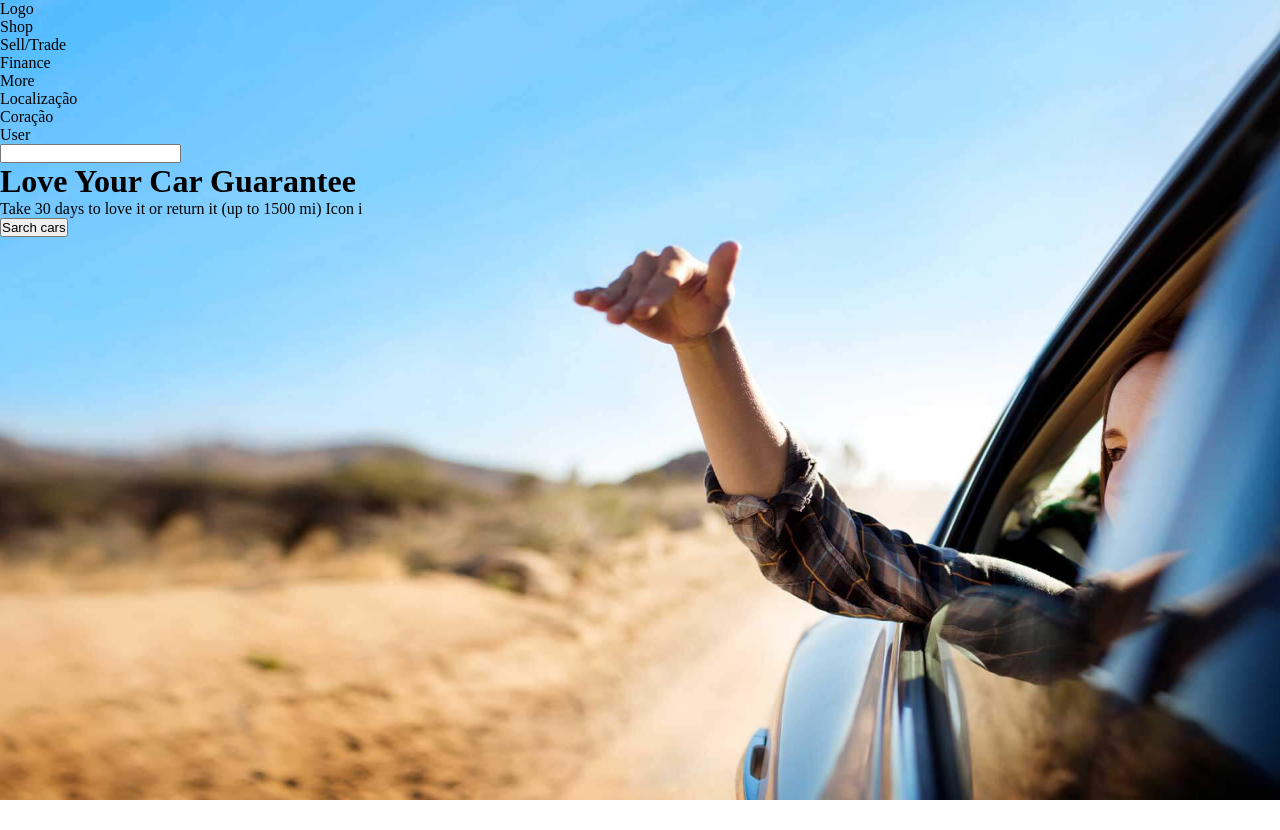
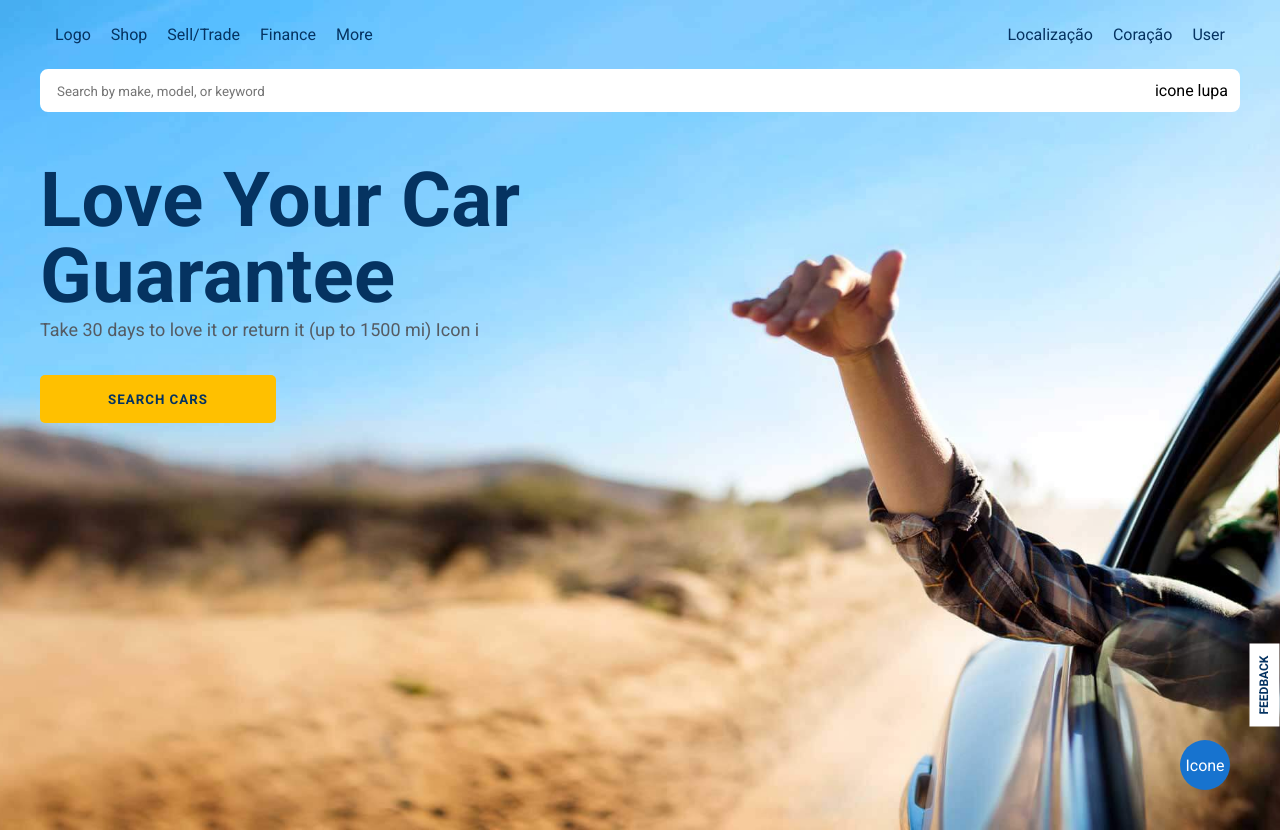
Before and after one commit to devsamuellgc/projeto-01, a plain HTML site: page index.html in a window 1280 px wide. Before the commit the page ends 800 px from the top, so only its background shows below. Drawn offline with Linux system fonts and the light colour scheme.

Commit message:
Finalização da estilização

```diff
--- a/assets/css/style.css
+++ b/assets/css/style.css
@@ -1,12 +1,139 @@
-*{
+* {
     margin: 0;
     padding: 0;
+    font-family: 'Roboto';
 }
 
-main {
+li {
+    list-style: none;
+}
+
+.main-body {
     background-image: url('../images/lycg-xl.jpg');
     height: 100vh;
     background-repeat: no-repeat;
-    background-position: center center;
+    background-position: 30% center;
     background-size: cover;
+    padding: 15px 40px;
+    display: flex;
+    flex-direction: column;
+    gap: 50px;
 }
+
+.header {
+    display: flex;
+    flex-direction: column;
+    gap: 15px;
+}
+
+.div-header {
+    display: flex;
+    justify-content: space-between;
+}
+
+.lista {
+    display: flex;
+    padding: 0 5px;
+}
+
+.item-lista {
+    color: rgb(5, 51, 97);
+    cursor: pointer;
+    padding: 10px;
+}
+
+.barra-search {
+    background-color: white;
+    padding: 10px 15px;
+    border-radius: 8px;
+    position: relative;
+    border: 2px solid white;
+}
+
+.input-search {
+    width: 100%;
+    border: none;
+    outline: none;
+}
+
+.barra-search:hover {
+    border-color: blue;
+}
+
+.icone-lupa {
+    position: absolute;
+    right: 10px;
+    height: 100%;
+}
+
+.body {
+    display: flex;
+    flex-direction: column;
+    gap: 30px;
+}
+
+.text {
+    max-width: 600px;
+}
+
+.text-title {
+    font-size: 76px;
+    letter-spacing: .3px;
+    line-height: 76px;
+    color: rgb(5, 51, 97);
+    font-weight: 700;
+}
+
+.text-p {
+    font-size: 18px;
+    font-weight: 400;
+    letter-spacing: 0px;
+    line-height: 31px;
+    color: rgb(84, 91, 99);
+}
+
+.btn-search {
+    min-width: 236px;
+    background-color: #ffc000;
+    color: #053361;
+    cursor: pointer;
+    outline: none;
+    text-transform: uppercase;
+    font-weight: 700;
+    border: none;
+    min-height: 48px;
+    border-radius: 5px;
+    letter-spacing: 1px;
+}
+
+.btn-search:hover {
+    background-color: #fcec3f;
+}
+
+.feedback {
+    position: absolute;
+    right: -26px;
+    bottom: 100px;
+    background-color: white;
+    padding: 8px 12px;
+    color: #053361;
+    rotate: -90deg;
+    text-transform: uppercase;
+    font-size: 12px;
+    font-weight: 700;
+}
+
+.message {
+    position: absolute;
+    display: flex;
+    justify-content: center;
+    align-items: center;
+    right: 50px;
+    color: white;
+    bottom: 10px;
+    color: white;
+    background-color: #1773cf;
+    height: 50px;
+    width: 50px;
+    border-radius: 100%;
+}
--- a/index.html
+++ b/index.html
@@ -5,44 +5,51 @@
     <meta charset="UTF-8">
     <meta http-equiv="X-UA-Compatible" content="IE=edge">
     <meta name="viewport" content="width=device-width, initial-scale=1.0">
+    <link rel="preconnect" href="https://fonts.googleapis.com">
+    <link rel="preconnect" href="https://fonts.gstatic.com" crossorigin>
+    <link href="https://fonts.googleapis.com/css2?family=Roboto:wght@400;500;700&display=swap" rel="stylesheet">
     <link rel="stylesheet" href="assets/css/style.css">
     <title>CarMax</title>
 </head>
 
 <body>
-    <main>
-        <header>
+    <main class="main-body">
+        <header class="header">
             <div class="div-header">
                 <div class="links">
-                    <ul>
-                        <li>Logo</li>
-                        <li>Shop</li>
-                        <li>Sell/Trade</li>
-                        <li>Finance</li>
-                        <li>More</li>
+                    <ul class="lista">
+                        <li class="item-lista">Logo</li>
+                        <li class="item-lista">Shop</li>
+                        <li class="item-lista">Sell/Trade</li>
+                        <li class="item-lista">Finance</li>
+                        <li class="item-lista">More</li>
                     </ul>
                 </div>
                 <div class="icones">
-                    <ul>
-                        <li>Localização</li>
-                        <li>Coração</li>
-                        <li>User</li>
+                    <ul class="lista">
+                        <li class="item-lista">Localização</li>
+                        <li class="item-lista">Coração</li>
+                        <li class="item-lista">User</li>
                     </ul>
                 </div>
             </div>
             <div class="barra-search">
-                <input type="text">
-                <span></span>
+                <input class="input-search" type="text" placeholder="Search by make, model, or keyword">
+                <span class="icone-lupa">icone lupa</span>
             </div>
         </header>
         <div class="body">
             <div class="text">
-                <h1>Love Your Car Guarantee</h1>
-                <p>Take 30 days to love it or return it (up to 1500 mi) <span>Icon i</span></p>
+                <h1 class="text-title">Love Your Car Guarantee</h1>
+                <p class="text-p">Take 30 days to love it or return it (up to 1500 mi) <span>Icon i</span></p>
             </div>
-            <button>Sarch cars</button>
+            <div>
+                <button class="btn-search">Search cars</button>
+            </div>
         </div>
     </main>
+    <div class="feedback">Feedback</div>
+    <div class="message">Icone</div>
 </body>
 
 </html>
```
